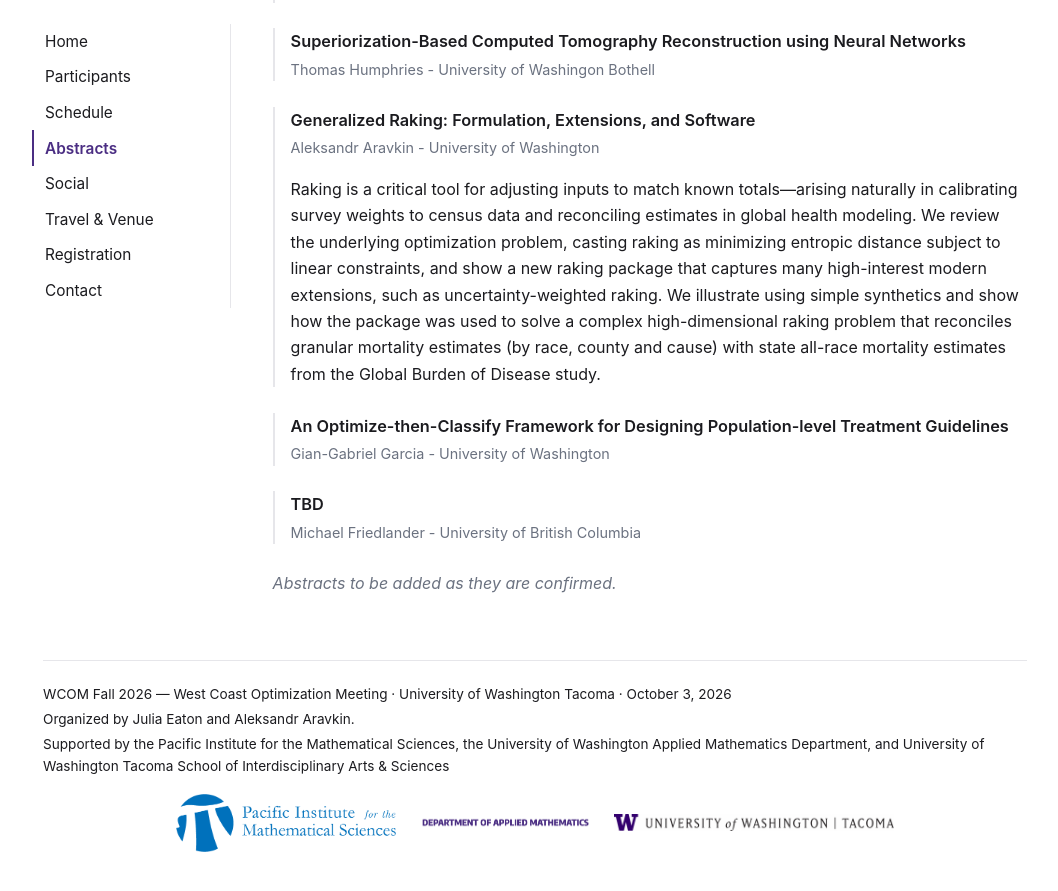
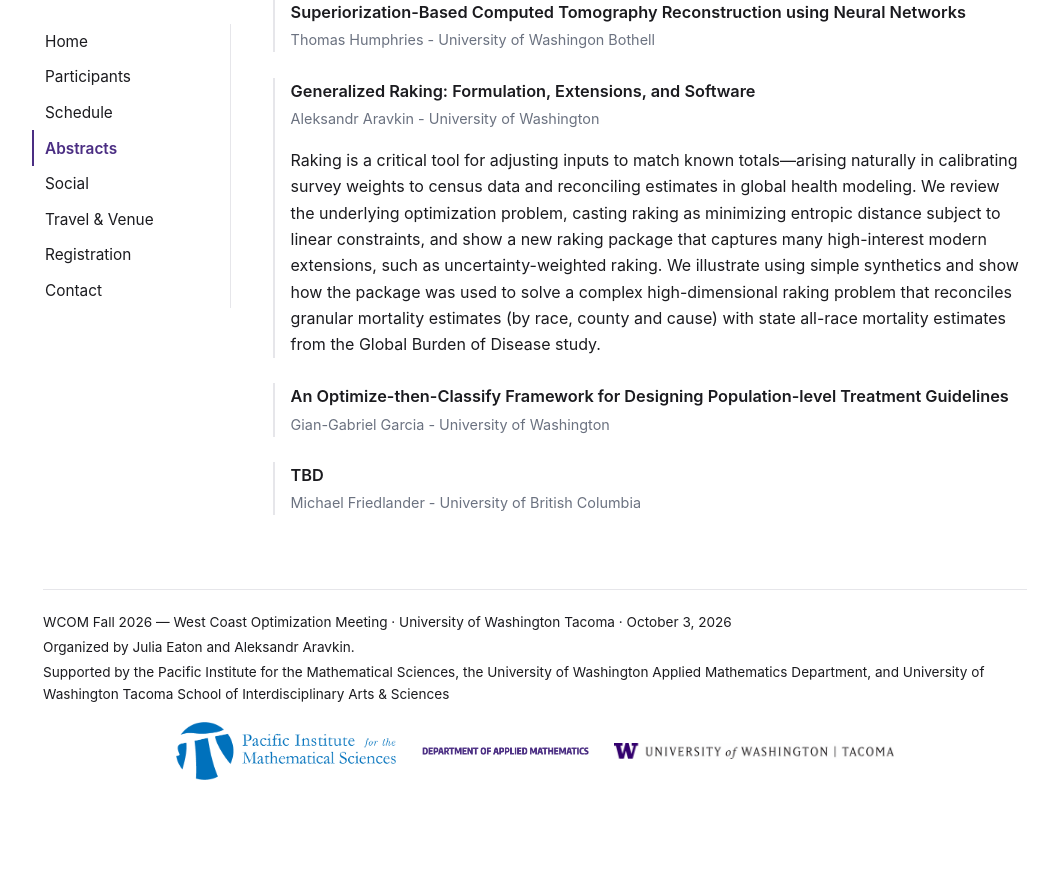
Before and after one commit to jreaton/wcom2026, a Jekyll site: the page built from _pages/abstracts.md, in a window 1280 px wide and 900 px high, scrolled down 2462 px. Shown: the top 891 px of the window, without its empty margins (105-1163 px from the left). Built offline with Jekyll 4.4.1, drawn with Linux system fonts in a browser that asks for light colours; after the commit the page ends 3290 px from its top, so only the background shows below that; some of the changed text lies outside the part shown.

```diff
--- a/_data/schedule.yml
+++ b/_data/schedule.yml
@@ -24,7 +24,7 @@
   speaker: "Zhaosong Lu"
   affiliation: "University of Minnesota"
   title: "First-order methods for nonconvex–nonconcave minimax optimization under a local Kurdyka–Łojasiewicz condition"
-  abstract_id: #"talk-1"
+  abstract_id: "talk-1"
 
 - time: "09:30"
   type: talk
--- a/_pages/abstracts.md
+++ b/_pages/abstracts.md
@@ -103,8 +103,3 @@ Abstract TBD
 Abstract TBD
 -->
 </div>
-
-
-
-
-<p style="color:var(--muted)"><em>Abstracts to be added as they are confirmed.</em></p>
```
Also changed, not shown: other parts of _pages/abstracts.md (+1 -1 lines), _pages/schedule.md (+0 -3 lines).
